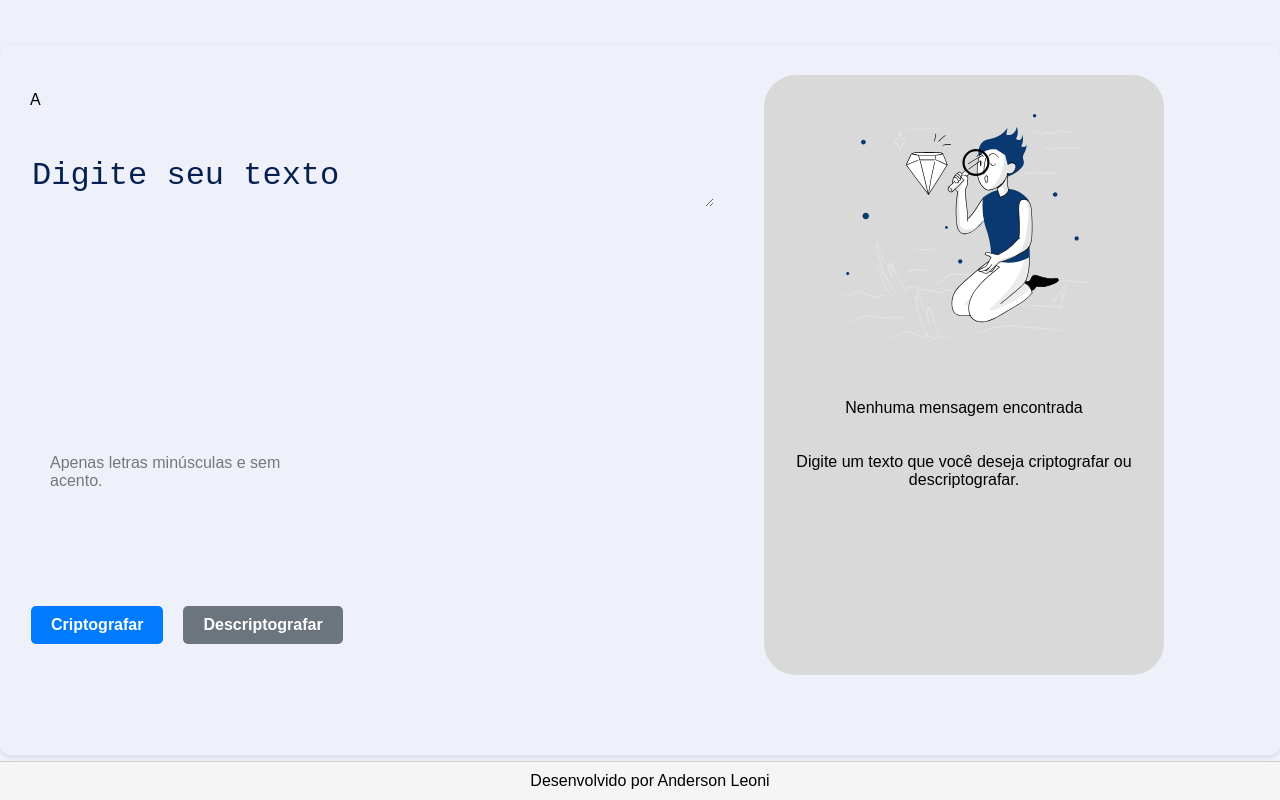
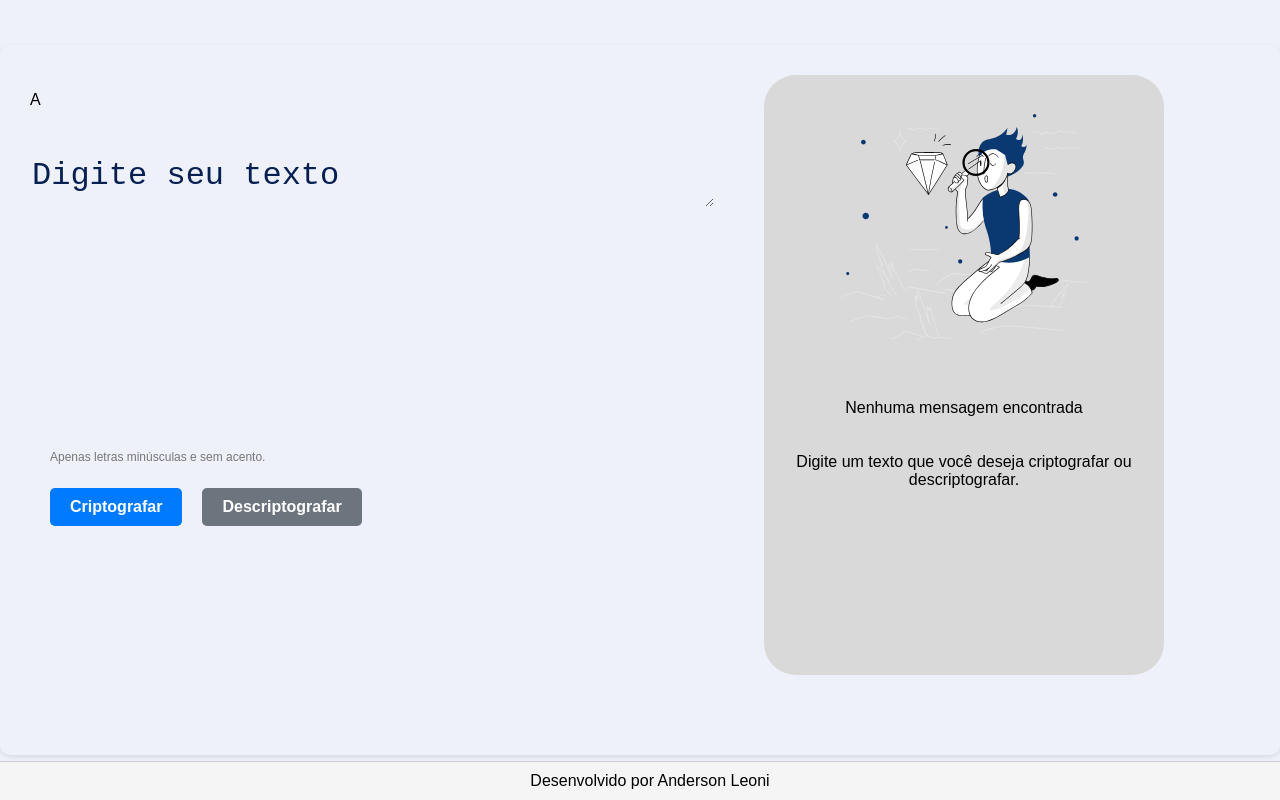
Before and after one commit to AndersonLeoni/decodificador, a plain HTML site: page index.html in a window 1280 px wide. Drawn offline with Linux system fonts and the light colour scheme.

Commit message:
ajuste de formatação

```diff
--- a/index.html
+++ b/index.html
@@ -1,11 +1,13 @@
 <!DOCTYPE html>
 <html lang="pt-BR">
+
 <head>
     <meta charset="UTF-8">
     <meta name="viewport" content="width=device-width, initial-scale=1.0">
     <title>Criptografia</title>
     <link rel="stylesheet" href="style.css">
 </head>
+
 <body>
     <div class="container">
         <div class="left-side">
@@ -14,14 +16,15 @@
             </div>
 
             <div class="container__textarea">
-            <textarea name="" id="" class="digite_texto" placeholder="Digite seu texto"></textarea>
+                <textarea name="" id="" class="digite_texto" placeholder="Digite seu texto"></textarea>
             </div>
             <div class="info">
-                <p>Apenas letras minúsculas e sem acento.</p>
+                <p class="btn__group__p">Apenas letras minúsculas e sem acento.</p>
                 <div class="btn__group">
-                <button class="criptografar">Criptografar</button>
-                <button class="descriptografar">Descriptografar</button>
-            </div>
+
+                    <button class="criptografar">Criptografar</button>
+                    <button class="descriptografar">Descriptografar</button>
+                </div>
             </div>
         </div>
         <div class="right-side">
@@ -32,4 +35,5 @@
     </div>
     <footer>Desenvolvido por Anderson Leoni</footer>
 </body>
+
 </html>
--- a/style.css
+++ b/style.css
@@ -53,15 +53,22 @@ body {
     background-color: #EFF1FA;
   }
 
-
+  .btn__group__p {
+    font-size: 12px;
+    flex-direction: column;
+    margin-bottom: 50px;
+}
 
 .btn__group{
+    position: absolute;
     display: flex;
     flex-direction: row;
     justify-content: center;
     gap: 20px;
-    margin-top: 100px;
+    margin-top: 50px;
 }
+
+
 button {
     padding: 10px 20px;
     border: none;
```
